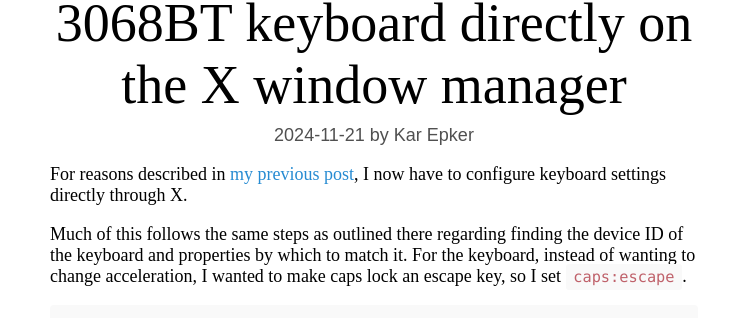
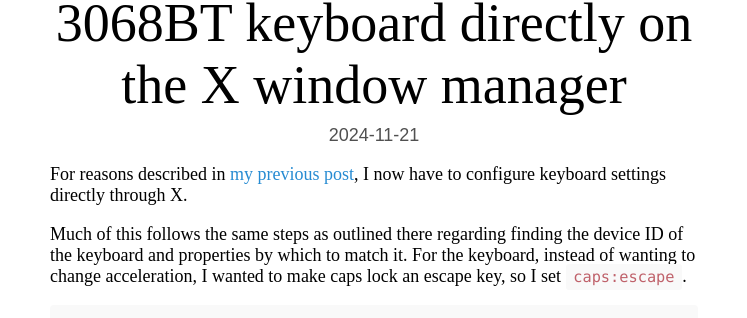
Before and after one commit to karepker/karepker.github.io, a Jekyll site: the page built from _posts/2024-11-21-akko-3068bt-x.md, in a window 1280 px wide. Shown: the part 147-465 px from the top of the page, without its empty margins (266-1013 px from the left). Built offline with Jekyll 4.4.1, drawn with Linux system fonts in a browser that asks for light colours.

Commit message:
Remove page author when not specified.
Inline more includes.

```diff
--- a/_includes/post_author.html
+++ /dev/null
@@ -1,5 +0,0 @@
-{%- if include.post.author != null -%}
-  {{- include.post.author -}}
-{%- else -%}
-  {{- site.author.name -}}
-{%- endif -%}
--- a/_includes/post_header.html
+++ /dev/null
@@ -1,10 +0,0 @@
-<div class="post-title-text">
-  <h1 class="post-title">{{- include.page.title | markdownify -}}</h1>
-  {%- if include.page.subtitle != null -%}
-    <div class="post-subtitle">{{- include.page.subtitle | markdownify -}}</div>
-  {%- endif -%}
-  <div class="post-author-date">
-    {{ include.page.date | date: '%Y-%m-%d' }} by
-    {% include post_author.html post=include.page %}
-  </div>
-</div>
--- a/_layouts/post.html
+++ b/_layouts/post.html
@@ -12,7 +12,16 @@ layout: default
   {% else %}
     <div class="post-header pad-sides">
   {% endif %}
-  {% include post_header.html page=page %}
+  <div class="post-title-text">
+    <h1 class="post-title">{{- page.title | markdownify -}}</h1>
+    {%- if page.subtitle != null -%}
+      <div class="post-subtitle">{{- page.subtitle | markdownify -}}</div>
+    {%- endif -%}
+    <div class="post-author-date">
+      {{ page.date | date: '%Y-%m-%d' }}
+      {%- if page.author != null %} by {{ page.author }}{%- endif -%}
+    </div>
+  </div>
   </div>
   <div class="post-content pad-sides">{{ content }}</div>
 </div>
--- a/index.html
+++ b/index.html
@@ -17,8 +17,8 @@ layout: default
           {%- endif -%}
         </div>
         <div class="post-author-date">
-          {{ post.date | date: '%Y-%m-%d' }} by
-          {% include post_author.html post=post %}
+          {{ post.date | date: '%Y-%m-%d' }}
+          {%- if post.author != null %} by {{ post.author }}{%- endif -%}
         </div>
       </div>
       <div class="post-content">
```
